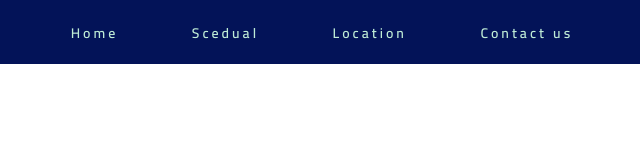
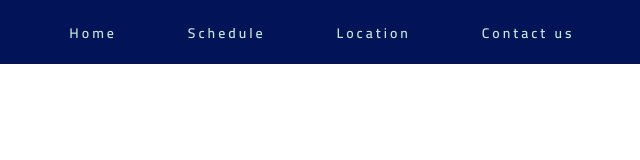
Before and after one commit to spyrax9/testnavv, a plain HTML site: page index.html in a window 1280 px wide. Shown: the full height of the page, 532-1172 px from the left. Drawn offline with Linux system fonts and the light colour scheme.

Commit message:
Update index.html

```diff
--- a/index.html
+++ b/index.html
@@ -10,7 +10,7 @@
             </div>
             <UL class="navlink">
                 <li><a href="">Home</a></li>
-                <li><a href="">Scedual</a></li>
+                <li><a href="">Schedule</a></li>
                 <li><a href="">Location</a></li>
                 <li><a href="">Contact us</a></li>
             </UL>
```
